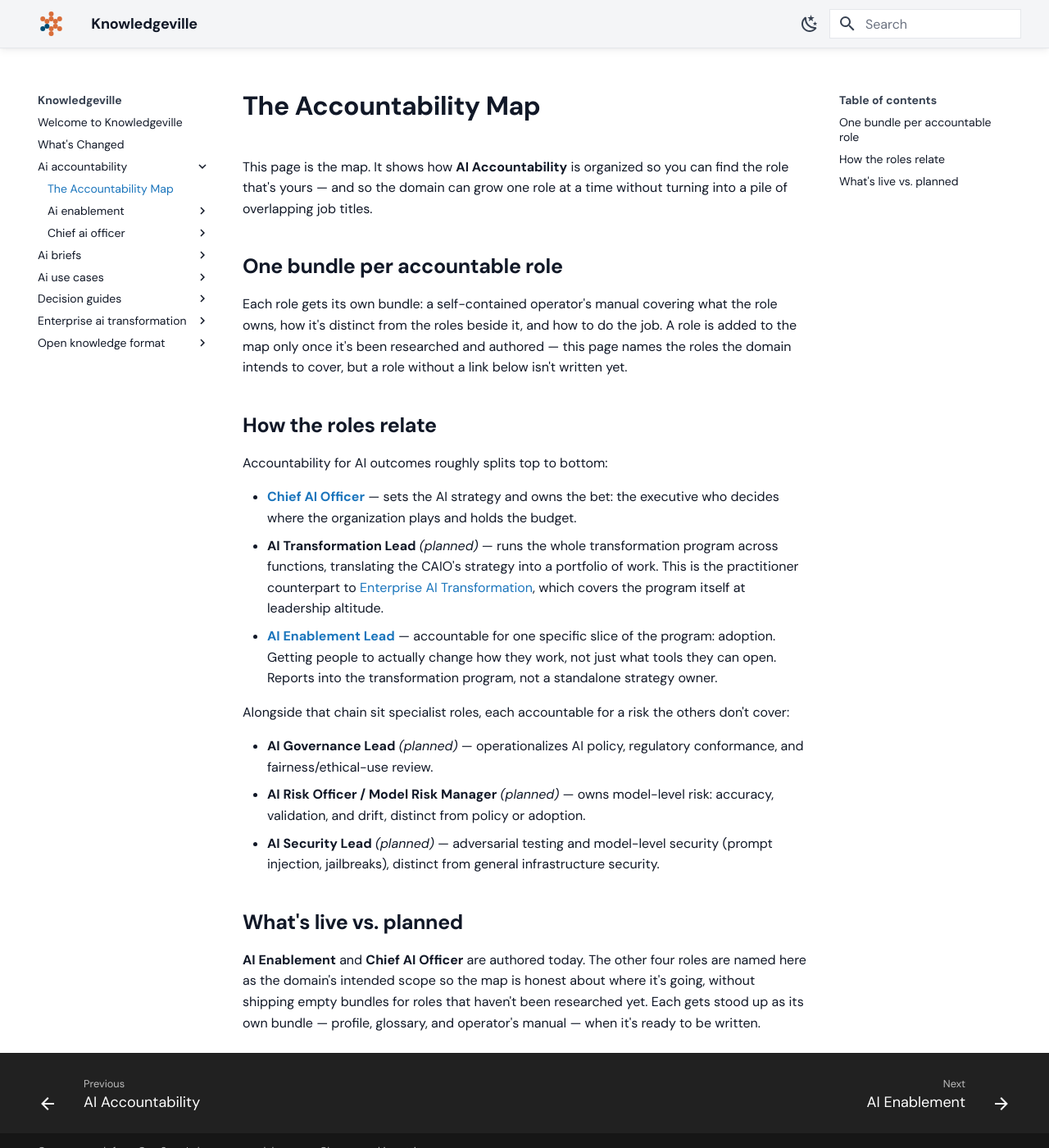
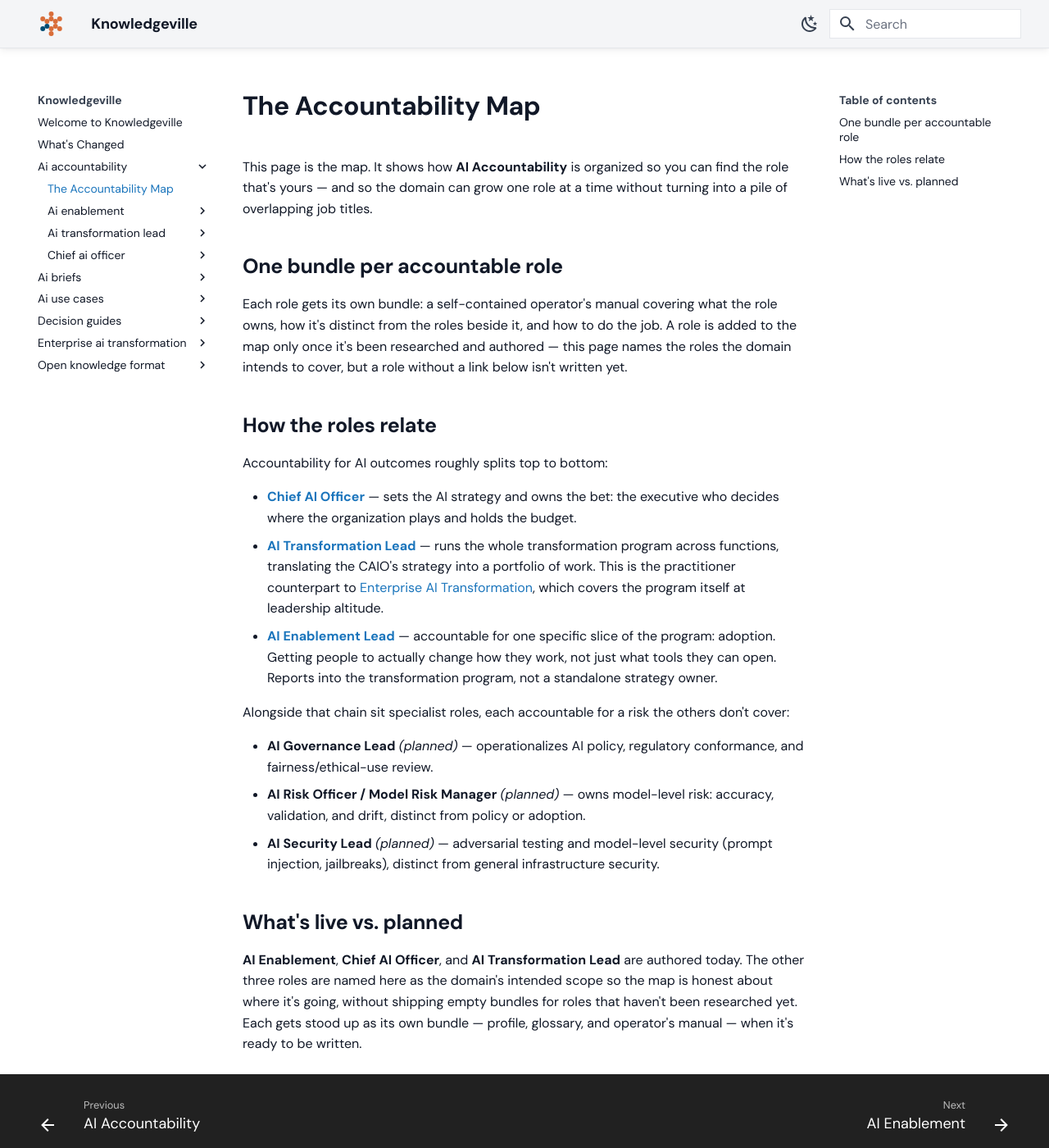
Before and after one commit to grandaha/knowledgeville, an MkDocs documentation site: the page built from published/ai-accountability/the-accountability-map.md, in a window 1280 px wide and 1400 px high. Shown: the whole window at 82% size. Built offline with MkDocs 1.6.1 and Material for MkDocs 9.7.7, drawn with Linux system fonts in a browser that asks for light colours; some web fonts are replaced.

Commit message:
Publish: sync content from workspace

```diff
--- a/published/ai-accountability/the-accountability-map.md
+++ b/published/ai-accountability/the-accountability-map.md
@@ -25,10 +25,11 @@ Accountability for AI outcomes roughly splits top to bottom:
 - **[Chief AI Officer](/ai-accountability/chief-ai-officer/index.md)** — sets the AI
   strategy and owns the bet: the executive who decides where the organization plays and
   holds the budget.
-- **AI Transformation Lead** *(planned)* — runs the whole transformation program across
-  functions, translating the CAIO's strategy into a portfolio of work. This is the
-  practitioner counterpart to [Enterprise AI Transformation](/enterprise-ai-transformation/index.md),
-  which covers the program itself at leadership altitude.
+- **[AI Transformation Lead](/ai-accountability/ai-transformation-lead/index.md)** — runs
+  the whole transformation program across functions, translating the CAIO's strategy into
+  a portfolio of work. This is the practitioner counterpart to
+  [Enterprise AI Transformation](/enterprise-ai-transformation/index.md), which covers the
+  program itself at leadership altitude.
 - **[AI Enablement Lead](/ai-accountability/ai-enablement/index.md)** — accountable for one
   specific slice of the program: adoption. Getting people to actually change how they work,
   not just what tools they can open. Reports into the transformation program, not a
@@ -46,8 +47,8 @@ cover:
 
 ## What's live vs. planned
 
-**AI Enablement** and **Chief AI Officer** are authored today. The other four roles are
-named here as the domain's intended scope so the map is honest about where it's going,
-without shipping empty bundles for roles that haven't been researched yet. Each gets
-stood up as its own bundle — profile, glossary, and operator's manual — when it's ready
-to be written.
+**AI Enablement**, **Chief AI Officer**, and **AI Transformation Lead** are authored today.
+The other three roles are named here as the domain's intended scope so the map is honest
+about where it's going, without shipping empty bundles for roles that haven't been
+researched yet. Each gets stood up as its own bundle — profile, glossary, and operator's
+manual — when it's ready to be written.
```
Also changed, not shown: published/ai-accountability/ai-enablement/what-ai-enablement-is.md (+1 -1 lines), published/ai-accountability/ai-transformation-lead/glossary.md (added, +22 -0 lines), published/ai-accountability/ai-transformation-lead/index.md (added, +16 -0 lines), published/ai-accountability/ai-transformation-lead/log.md (added, +5 -0 lines), published/ai-accountability/ai-transformation-lead/running-the-ai-coe.md (added, +35 -0 lines), published/ai-accountability/ai-transformation-lead/validation/index.md (added, +5 -0 lines), published/ai-accountability/ai-transformation-lead/what-ai-transformation-lead-is.md (added, +36 -0 lines), published/ai-accountability/chief-ai-officer/what-chief-ai-officer-is.md (+1 -1 lines), published/ai-accountability/index.md (+5 -3 lines), 4 other files.
